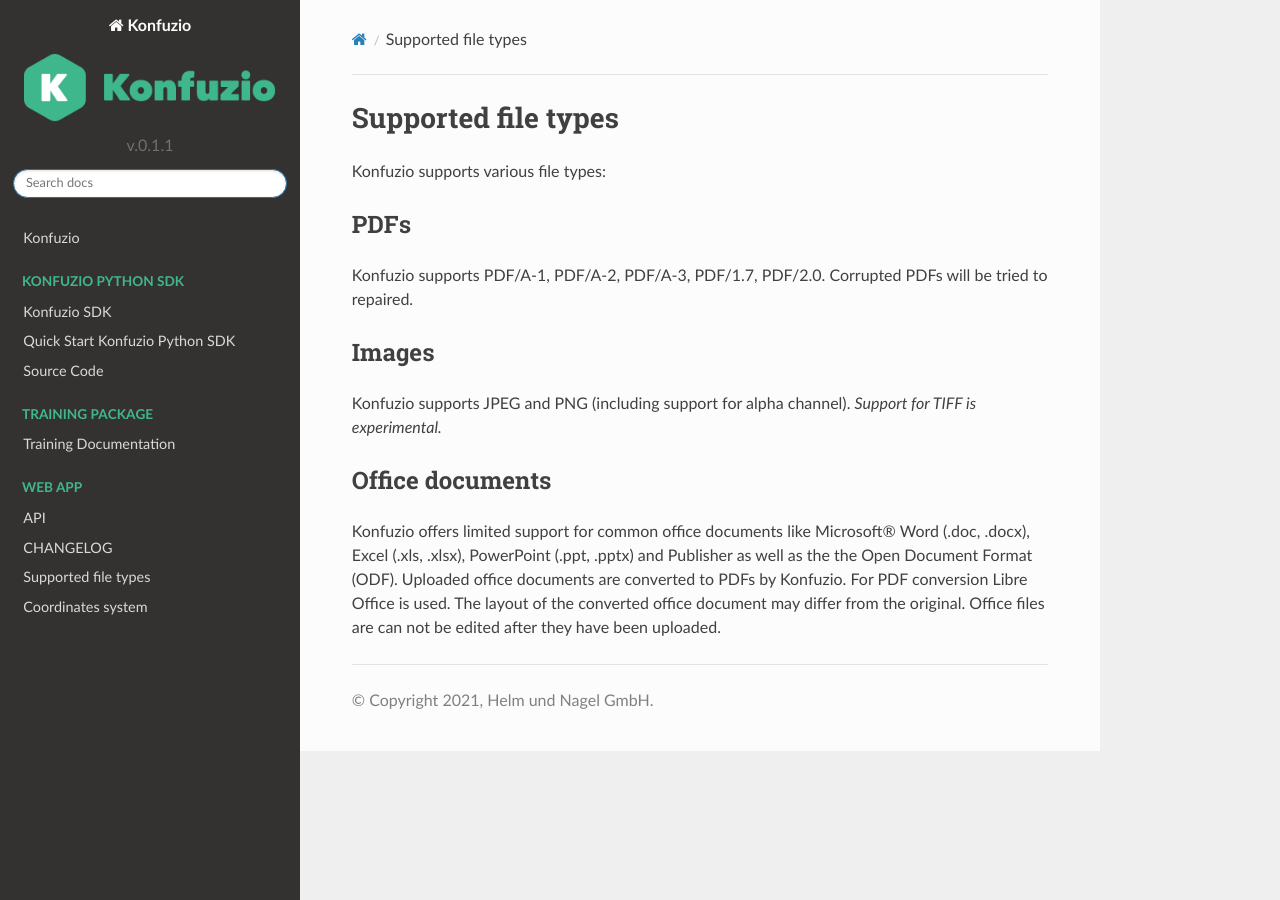
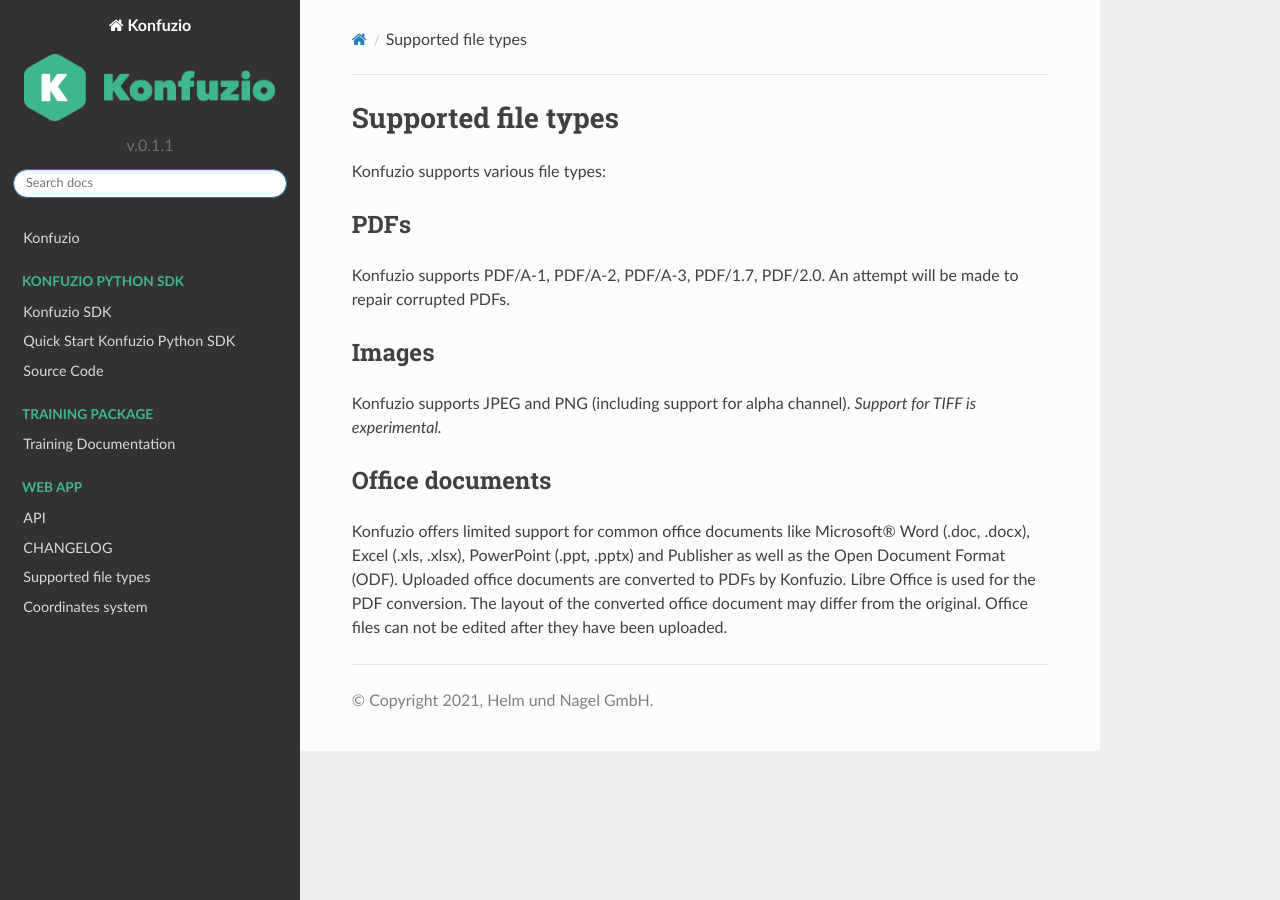
Before and after one commit to konfuzio-ai/konfuzio-sdk, a Sphinx documentation site: the page built from docs/filetype.md, in a window 1280 px wide. Built offline with Sphinx 7.4.7 and the Read the Docs theme 2.0.0, drawn with Linux system fonts in a browser that asks for light colours.

Commit message:
small typos fix in file type documentation

```diff
--- a/docs/filetype.md
+++ b/docs/filetype.md
@@ -3,10 +3,10 @@
 Konfuzio supports various file types:
 
 ## PDFs
-Konfuzio supports PDF/A-1, PDF/A-2, PDF/A-3, PDF/1.7, PDF/2.0. Corrupted PDFs will be tried to repaired.
+Konfuzio supports PDF/A-1, PDF/A-2, PDF/A-3, PDF/1.7, PDF/2.0. An attempt will be made to repair corrupted PDFs.
 
 ## Images
 Konfuzio supports JPEG and PNG (including support for alpha channel). _Support for TIFF is experimental._
 
 ## Office documents
-Konfuzio offers limited support for common office documents like Microsoft® Word (.doc, .docx), Excel (.xls, .xlsx), PowerPoint (.ppt, .pptx) and Publisher as well as the the Open Document Format (ODF). Uploaded office documents are converted to PDFs by Konfuzio. For PDF conversion Libre Office is used. The layout of the converted office document may differ from the original. Office files are can not be edited after they have been uploaded.
+Konfuzio offers limited support for common office documents like Microsoft® Word (.doc, .docx), Excel (.xls, .xlsx), PowerPoint (.ppt, .pptx) and Publisher as well as the Open Document Format (ODF). Uploaded office documents are converted to PDFs by Konfuzio. Libre Office is used for the PDF conversion. The layout of the converted office document may differ from the original. Office files can not be edited after they have been uploaded.
```
